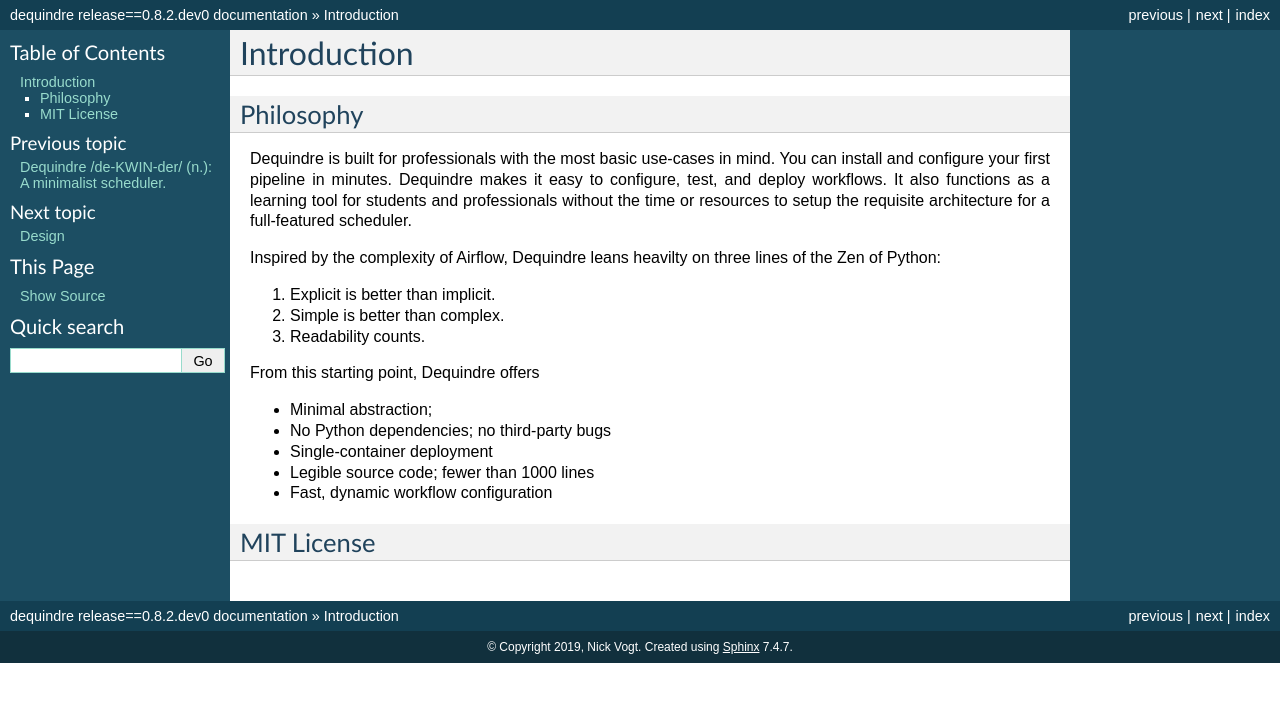
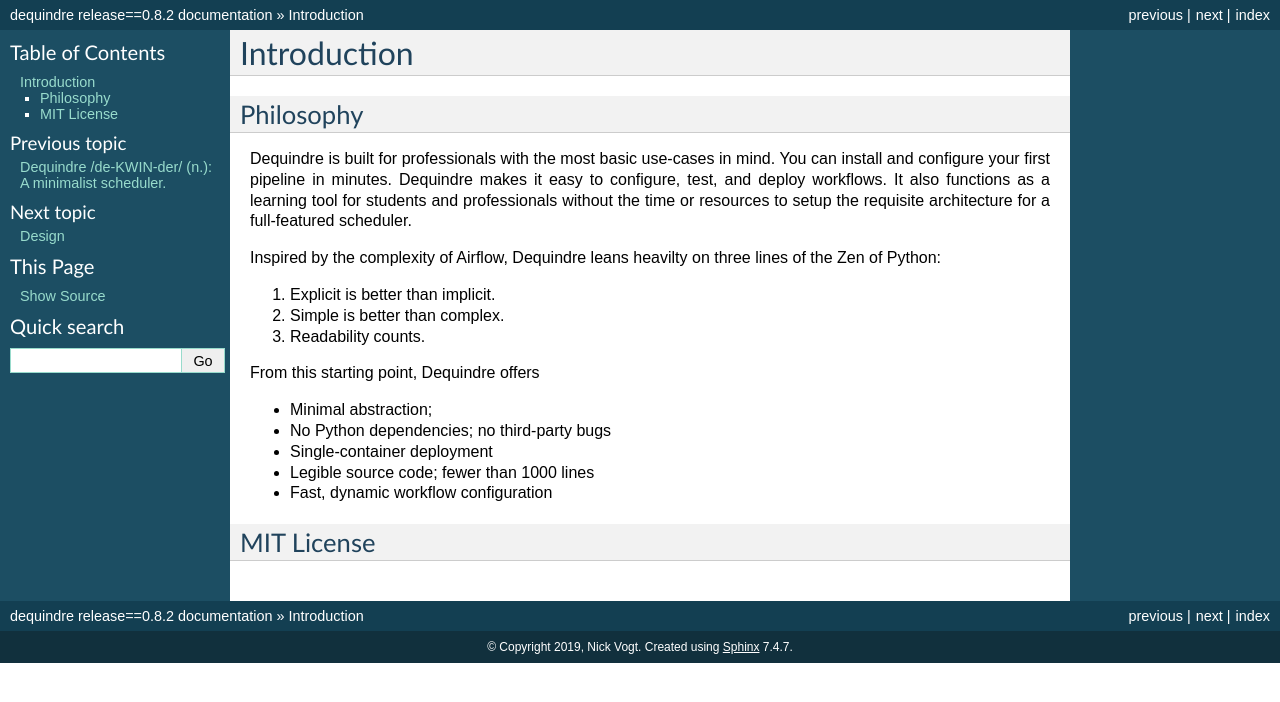
Before and after one commit to vogt4nick/dequindre, a Sphinx documentation site: the page built from docs/source/user-guide/intro.md, in a window 1280 px wide. Shown: the top 702 px of the page. Built offline with Sphinx 7.4.7, drawn with Linux system fonts in a browser that asks for light colours.

Commit message:
Bump version: 0.8.2.dev0 → 0.8.2

```diff
--- a/dequindre/__init__.py
+++ b/dequindre/__init__.py
@@ -15,7 +15,7 @@
 from subprocess import check_output, CalledProcessError
 
 
-__version__ = '0.8.2.dev0'
+__version__ = '0.8.2'
 
 
 class CyclicGraphError(Exception):
--- a/docs/source/conf.py
+++ b/docs/source/conf.py
@@ -26,7 +26,7 @@
 # The short X.Y version
 version = ''
 # The full version, including alpha/beta/rc tags
-release = 'release==0.8.2.dev0'
+release = 'release==0.8.2'
 
 
 # -- General configuration ---------------------------------------------------
```
Also changed, not shown: .bumpversion.cfg.
